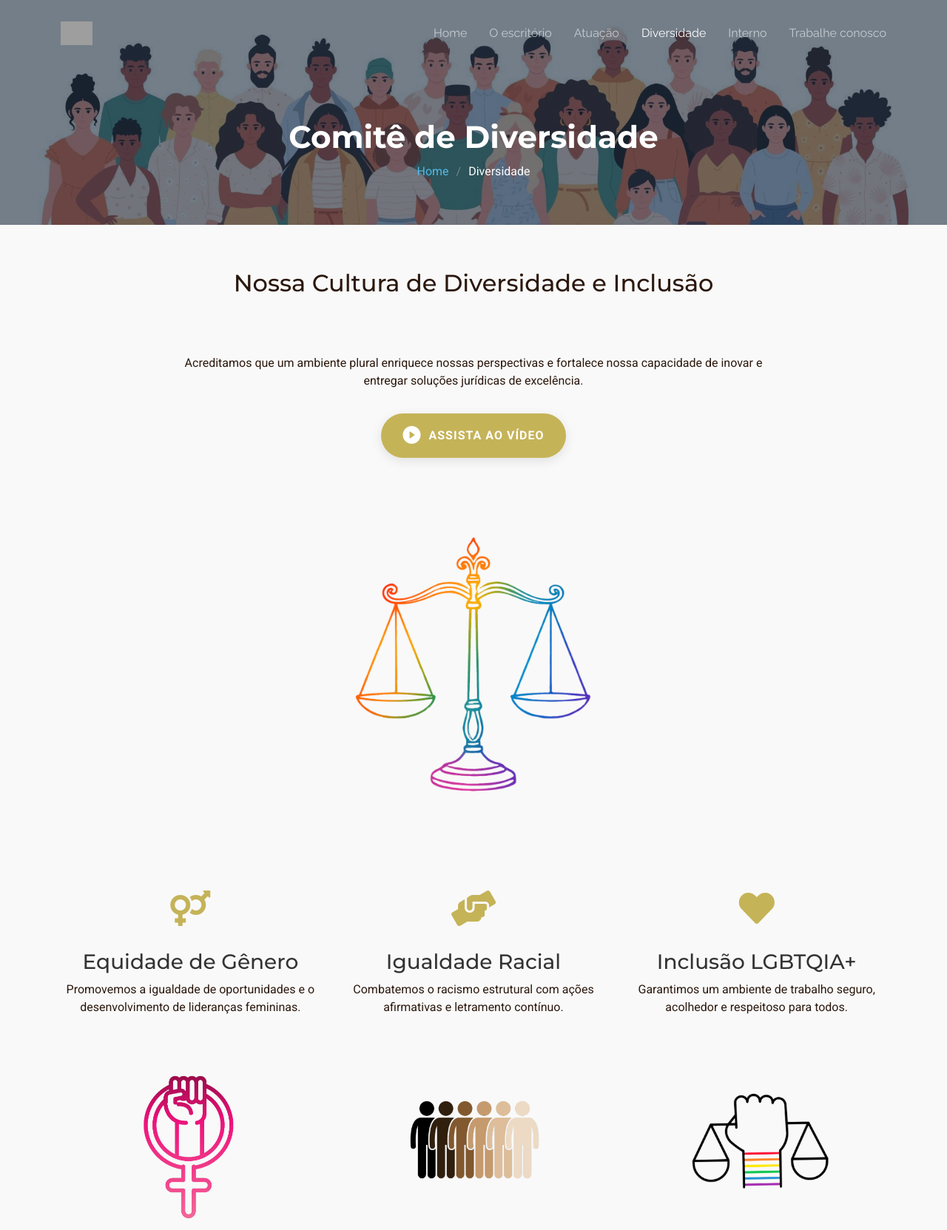
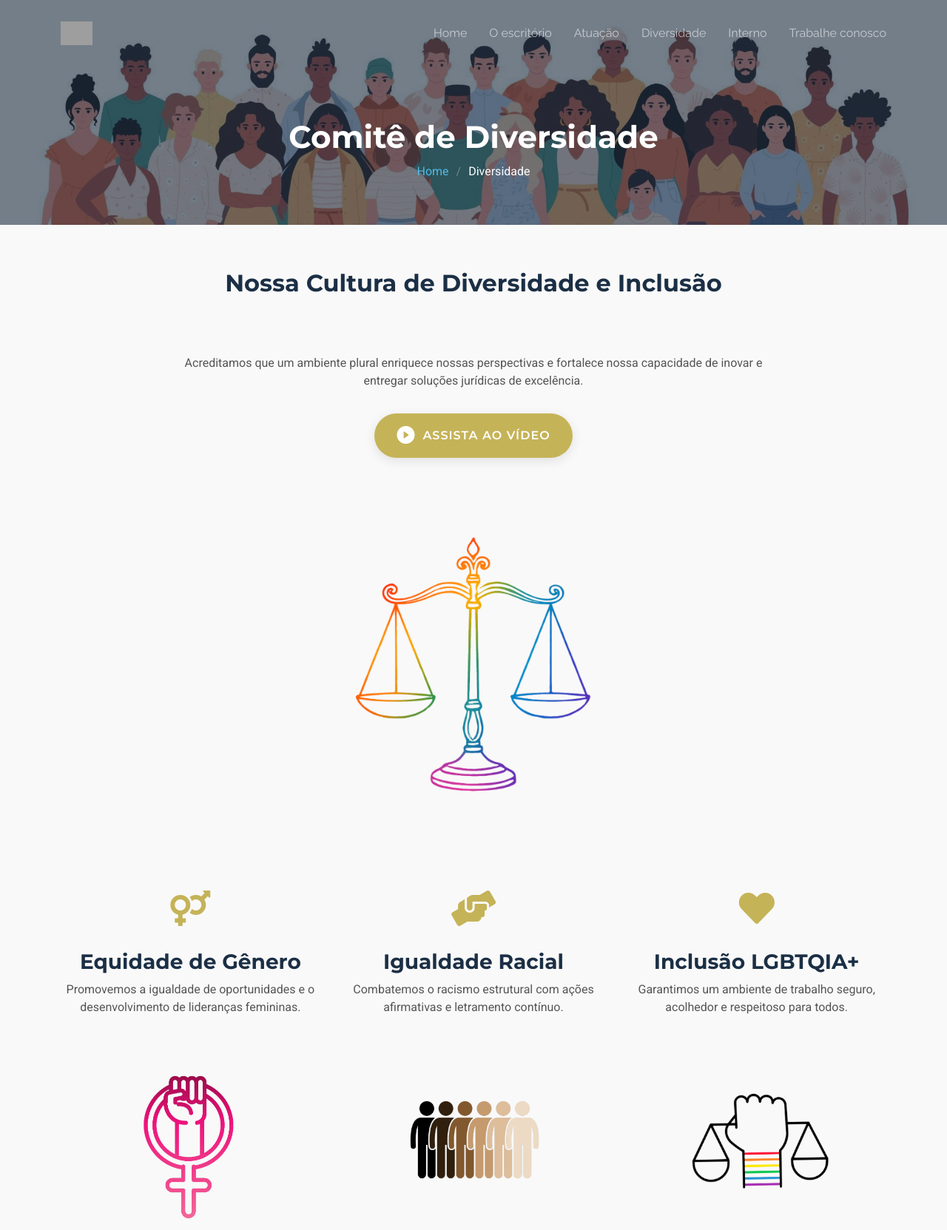
Before and after one commit to MDR-Advocacia/MDR-site, a PHP site: page /diversidade.php in a window 1280 px wide. Shown: the top 1663 px of the page at 74% size. Run offline with PHP 8.4, Linux system fonts and the light colour scheme; some libraries are stand-ins or nearby versions; grey boxes are pictures that could not be loaded.

Commit message:
Ajuste no estilo das fontes de diversidade

```diff
--- a/diversidade.php
+++ b/diversidade.php
@@ -2,6 +2,39 @@
 
 <link rel="stylesheet" href="https://cdnjs.cloudflare.com/ajax/libs/font-awesome/5.15.4/css/all.min.css">
 <style>
+  /* ====== INÍCIO DOS AJUSTES DE FONTE E COR ====== */
+  #diversidade .section-title,
+  #diversidade .subsection-title,
+  #diversidade .pillar h3,
+  #diversidade .member-card h4 {
+      font-family: 'Montserrat', sans-serif; /* Fonte para títulos */
+      font-weight: 700;
+      color: #1b2f45;
+  }
+
+  #diversidade p {
+      font-family: 'Roboto', sans-serif; /* Fonte para parágrafos */
+      color: #555555;
+  }
+
+  .btn-brand {
+    font-family: 'Montserrat', sans-serif; /* Fonte para o botão */
+    background-color: #c5b358;
+    color: #ffffff;
+    padding: 12px 30px;
+    border-radius: 50px;
+    font-weight: 600;
+    font-size: 1rem;
+    text-transform: uppercase;
+    letter-spacing: 1px;
+    display: inline-flex;
+    align-items: center;
+    text-decoration: none;
+    box-shadow: 0 4px 15px rgba(0, 0, 0, 0.1);
+    transition: all 0.3s ease;
+  }
+  /* ====== FIM DOS AJUSTES DE FONTE E COR ====== */
+
   .diversity-intro-image { text-align: center; margin: 2rem 0 4rem 0; }
   .diversity-intro-image img { max-width: 450px; width: 100%; }
   .pillar { display: flex; flex-direction: column; align-items: center; text-align: center; height: 100%; padding-bottom: 1.5rem; }
@@ -9,31 +42,14 @@
   .pillar-image { width: 100%; max-width: 250px; height: auto; border-radius: 8px; margin-top: 1.5rem; }
   .pillar i { font-size: 3rem; color: #c5b358; margin-bottom: 1rem; width: 80px; height: 80px; display: flex; align-items: center; justify-content: center; }
   .diversity-pillars { display: grid; grid-template-columns: repeat(auto-fit, minmax(280px, 1fr)); gap: 2rem; text-align: center; }
-  .subsection-title { text-align: center; color: #333; margin-top: 4rem; margin-bottom: 2rem; font-weight: 600; }
+  .subsection-title { text-align: center; margin-top: 4rem; margin-bottom: 2rem; }
   .committee-members { display: grid; grid-template-columns: repeat(auto-fit, minmax(250px, 1fr)); gap: 1.5rem; justify-content: center; }
   .member-card { background: #fff; border: 1px solid #eee; border-radius: 8px; text-align: center; padding: 1.5rem; transition: transform 0.3s ease, box-shadow 0.3s ease; }
   .member-card:hover { transform: translateY(-5px); box-shadow: 0 4px 15px rgba(0,0,0,0.08); }
   .member-card img { width: 120px; height: 120px; border-radius: 50%; object-fit: cover; margin-bottom: 1rem; border: 3px solid #c5b358; }
   .watch-video-container {text-align: center;margin: 2rem 0;}
-  .btn-brand:hover {color: #ffffff;transform: translateY(-3px);box-shadow: 0 6px 20px rgba(197, 179, 88, 0.4); /* Sombra dourada no hover */}
+  .btn-brand:hover {color: #ffffff;transform: translateY(-3px);box-shadow: 0 6px 20px rgba(197, 179, 88, 0.4);}
   .btn-brand i {font-size: 1.5rem;margin-right: 10px;}
-  .btn-brand {
-      background-color: #c5b358; /* Cor dourada principal */
-      color: #ffffff;
-      padding: 12px 30px;
-      border-radius: 50px; /* Formato de pílula */
-      font-weight: 600;
-      font-size: 1rem;
-      text-transform: uppercase;
-      letter-spacing: 1px;
-      display: inline-flex; /* Para alinhar o ícone e o texto */
-      align-items: center;
-      text-decoration: none;
-      box-shadow: 0 4px 15px rgba(0, 0, 0, 0.1);
-      transition: all 0.3s ease;
-  }
-
-
 </style>
 
 <div class="page-title dark-background" data-aos="fade" style="background-image: url(assets/img/diversidade/back-diversity.jpg);">
--- a/header.php
+++ b/header.php
@@ -38,7 +38,7 @@
                     <li><a href="index.php">Home<br></a></li>
                     <li><a href="about.php">O escritório</a></li>
                     <li><a href="services.php">Atuação</a></li>
-                    <li><a href="diversidade.php" class="active">Diversidade</a></li>
+                    <li><a href="diversidade.php" >Diversidade</a></li>
                     <li><a href="http://mdradvocacia.com/interno" target="_blank">Interno</a></li>
                     <li><a href="form.php">Trabalhe conosco</a></li>
                 </ul>
```
